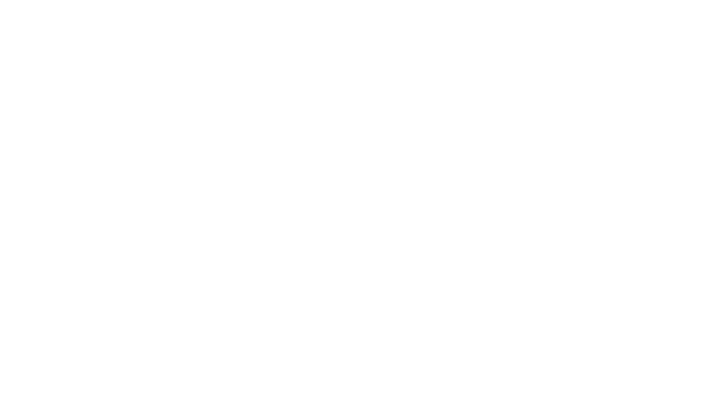
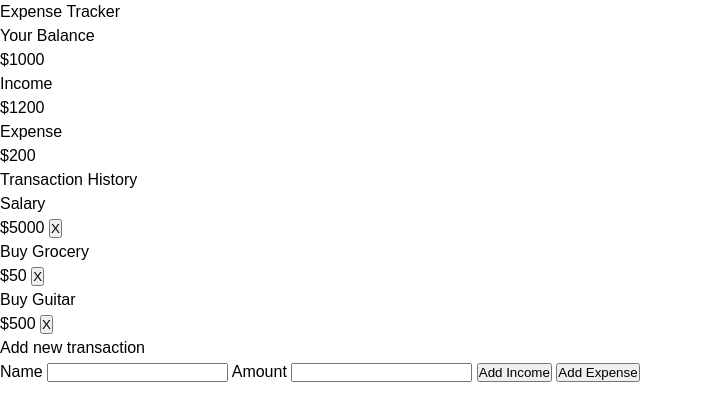
Before and after one commit to curtisdhenley/expense-tracker, a plain HTML site: page index.html in a window 1280 px wide. Shown: the whole page, without its empty margins (0-703 px from the left). Drawn offline with Linux system fonts and the light colour scheme.

Commit message:
implementing html for app

```diff
--- a/index.html
+++ b/index.html
@@ -11,6 +11,71 @@
     <link rel="stylesheet" href="./assets/style.css">
 </head>
 <body>
+    <div class="app">
+        <!-- header -->
+        <section class="header">
+            <header>
+                <h1>Expense Tracker</h1>
+            </header>
+        </section>
+        <!-- balance section -->
+        <section class="balance-container">
+            <h2>Your Balance</h2>
+            <div id="balance">$1000</div>
+        </section>
+        <!-- cash flow section -->
+        <section class="cashFlow">
+            <!-- income -->
+            <div class="income-container">
+                <h2>Income</h2>
+                <div id="income">$1200</div>
+            </div>
+            <!-- expense -->
+            <div class="expense-container">
+                <h2>Expense</h2>
+                <div id="expense">$200</div>
+            </div>
+        </section>
+        <!-- transaction history -->
+        <section class="transaction-container">
+            <h2>Transaction History</h2>
+            <ul>
+                <li>
+                    Salary
+                    <div>
+                        <span class="income-amt">$5000</span>
+                        <button>X</button>
+                    </div>
+                </li>
+                <li>
+                    Buy Grocery
+                    <div>
+                        <span class="expense-amt">$50</span>
+                        <button>X</button>
+                    </div>
+                </li>
+                <li>
+                    Buy Guitar
+                    <div>
+                        <span class="expense-amt">$500</span>
+                        <button>X</button>
+                    </div>
+                </li>
+            </ul>
+        </section>
+        <!-- form input -->
+        <section class="form-container">
+            <h2>Add new transaction</h2>
+            <form>
+                <label for="name">Name</label>
+                <input type="text" id="name">
+                <label for="amount">Amount</label>
+                <input type="number" id="amount">
+                <button id="incomeBtn">Add Income</button>
+                <button id="expenseBtn">Add Expense</button>
+            </form>
+        </section>
+    </div>
 
 
 
```
